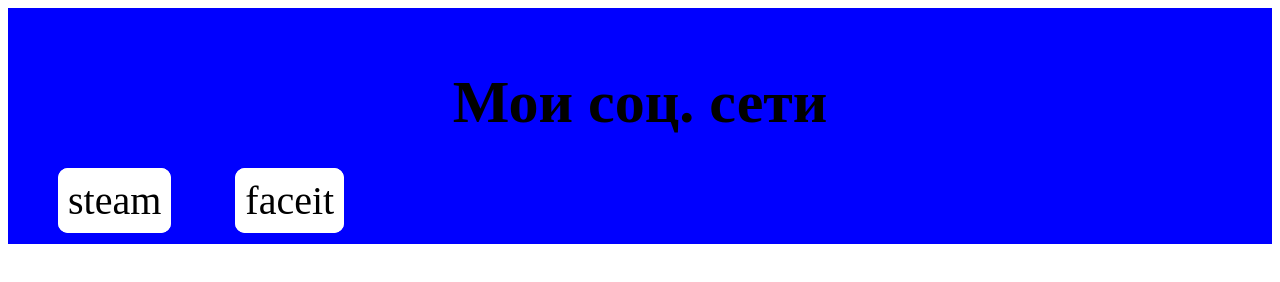
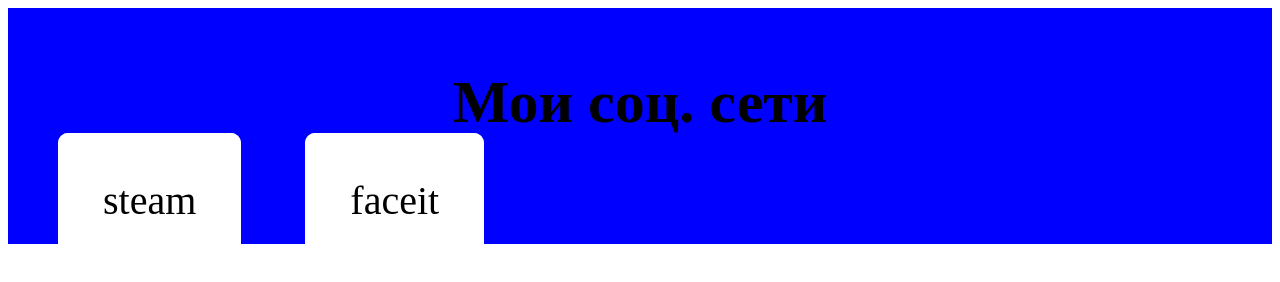
Before and after one commit to bl1zrodeo/kutgjgh, a plain HTML site: page index.html in a window 1280 px wide. Drawn offline with Linux system fonts and the light colour scheme.

Commit message:
Update style.css

```diff
--- a/style.css
+++ b/style.css
@@ -5,7 +5,7 @@
     background-color: white;
     font-size: 40px;
     text-decoration: none;
-    border: 5px solid white;
+    border: 40px solid white;
     border-radius: 10px;
     padding: 5px;
     margin: 30px;
```
